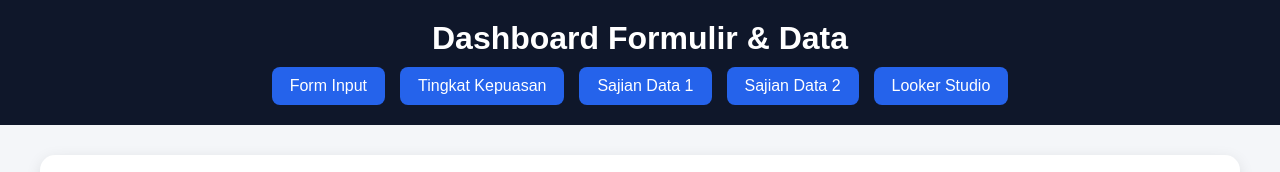
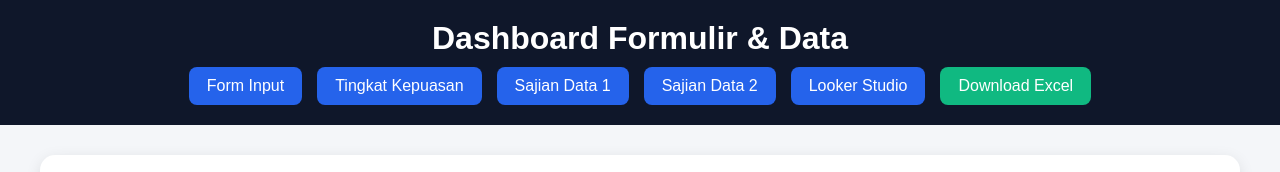
Before and after one commit to jastinimani05122004-prog/Jastin-Imani, a plain HTML site: page indextugas5.html in a window 1280 px wide. Shown: the top 172 px of the page. Drawn offline with Linux system fonts and the light colour scheme.

Commit message:
Update indextugas5.html

```diff
--- a/indextugas5.html
+++ b/indextugas5.html
@@ -144,6 +144,8 @@ footer {
         <a href="#spreadsheet-1">Sajian Data 1</a>
         <a href="#spreadsheet-2">Sajian Data 2</a>
         <a href="#looker">Looker Studio</a>
+        <!-- Navigasi Otomatis Sinkron dengan File Excel Lokal/Hosting -->
+        <a href="Tingkat-kepuasan-asesmen.xlsx" download="Tingkat-kepuasan-asesmen.xlsx" style="background: #10b981;">Download Excel</a>
     </nav>
 </header>
 
```
